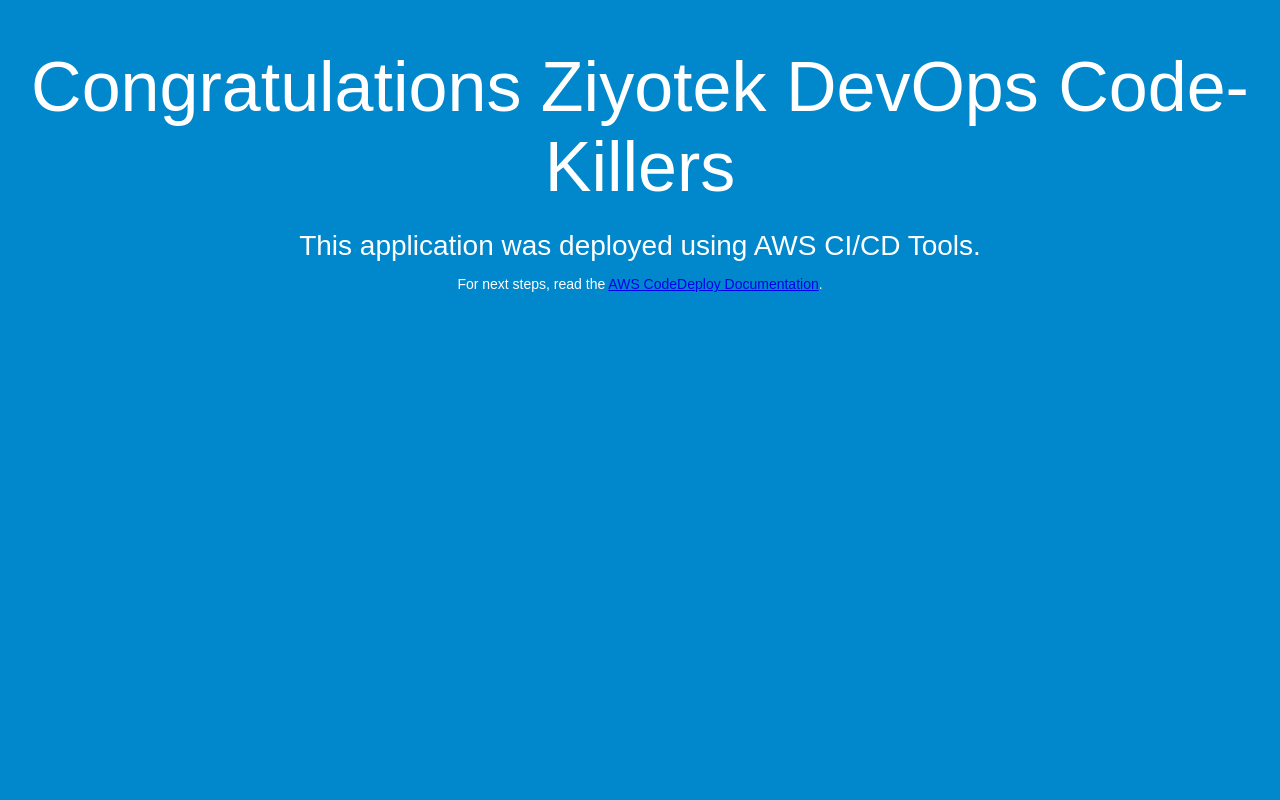
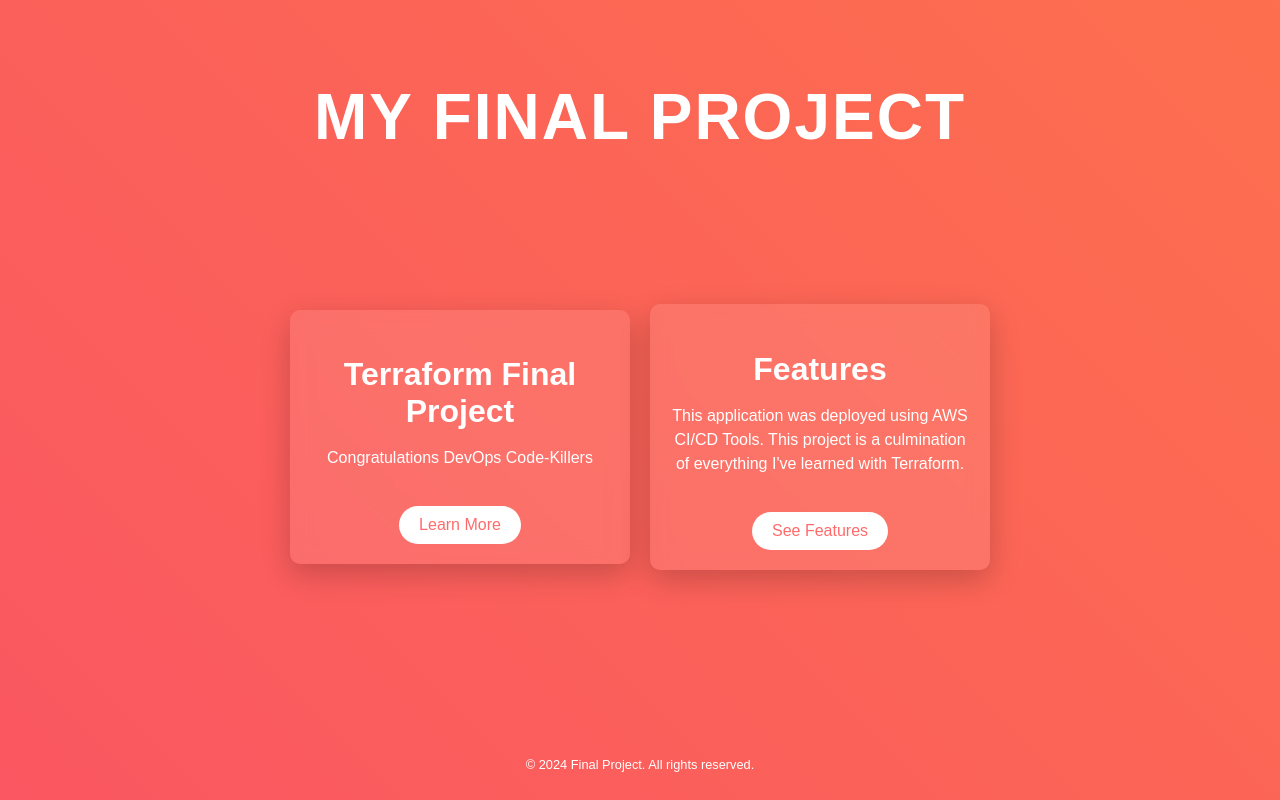
Before and after one commit to ferdowsahmady/final-terraform-project, a plain HTML site: page index.html in a window 1280 px wide. Drawn offline with Linux system fonts and the light colour scheme.

Commit message:
new page design

```diff
--- a/index.html
+++ b/index.html
@@ -1,34 +1,116 @@
 <!DOCTYPE html>
-<html>
+<html lang="en">
 <head>
-  <meta charset="utf-8">
-  <title>Sample Deployment</title>
+    <meta charset="UTF-8">
+    <meta name="viewport" content="width=device-width, initial-scale=1.0">
+    <title>Cool Vibrant Project</title>
     <style>
         body {
-      color: #ffffff;
-      background-color: #0188cc;
-      font-family: Arial, sans-serif;
-      font-size: 14px;
+            margin: 0;
+            font-family: 'Arial', sans-serif;
+            background: linear-gradient(45deg, #ff6b6b, #f94d6a, #ff7c43);
+            background-size: 400% 400%;
+            animation: gradientBG 10s ease infinite;
+            color: white;
+            text-align: center;
+            overflow-x: hidden;
+        }
+
+        @keyframes gradientBG {
+            0% { background-position: 0% 50%; }
+            50% { background-position: 100% 50%; }
+            100% { background-position: 0% 50%; }
         }
 
         h1 {
-      font-size: 500%;
-      font-weight: normal;
-      margin-bottom: 0;
+            font-size: 4rem;
+            margin-top: 10vh;
+            text-transform: uppercase;
+            letter-spacing: 2px;
+            animation: fadeInDown 2s ease;
         }
 
-    h2 {
-      font-size: 200%;
-      font-weight: normal;
-      margin-bottom: 0;
+        @keyframes fadeInDown {
+            0% {
+                opacity: 0;
+                transform: translateY(-50px);
+            }
+            100% {
+                opacity: 1;
+                transform: translateY(0);
+            }
+        }
+
+        .container {
+            display: flex;
+            justify-content: center;
+            align-items: center;
+            height: 60vh;
+        }
+
+        .card {
+            background: rgba(255, 255, 255, 0.1);
+            border-radius: 10px;
+            padding: 20px;
+            margin: 10px;
+            box-shadow: 0 10px 30px rgba(0, 0, 0, 0.2);
+            backdrop-filter: blur(10px);
+            width: 300px;
+            transition: transform 0.5s ease;
+        }
+
+        .card:hover {
+            transform: translateY(-10px) scale(1.05);
+        }
+
+        .card h2 {
+            font-size: 2rem;
+            margin-bottom: 10px;
+        }
+
+        .card p {
+            font-size: 1rem;
+            line-height: 1.5;
+        }
+
+        .button {
+            margin-top: 20px;
+            padding: 10px 20px;
+            font-size: 1rem;
+            border: none;
+            border-radius: 50px;
+            background-color: #fff;
+            color: #ff6b6b;
+            cursor: pointer;
+            transition: background-color 0.3s ease;
+        }
+
+        .button:hover {
+            background-color: #ff9b9b;
+        }
+
+        footer {
+            margin-top: 10vh;
+            font-size: 0.8rem;
         }
     </style>
 </head>
 <body>
-  <div align="center">
-    <h1>Congratulations Ziyotek DevOps Code-Killers </h1>
-    <h2>This application was deployed using AWS CI/CD Tools.</h2>
-    <p>For next steps, read the <a href="http://aws.amazon.com/documentation/codedeploy">AWS CodeDeploy Documentation</a>.</p>
+    <h1>My Final Project</h1>
+    <div class="container">
+        <div class="card">
+            <h2>Terraform Final Project</h2>
+            <p> Congratulations DevOps Code-Killers </p>
+            <button class="button">Learn More</button>
         </div>
+        <div class="card">
+            <h2>Features</h2>
+            <p>This application was deployed using AWS CI/CD Tools. This project is a culmination of everything I've learned with Terraform.</p>
+            <button class="button">See Features</button>
+        </div>
+    </div>
+    <footer>
+        &copy; 2024 Final Project. All rights reserved.
+    </footer>
 </body>
 </html>
```
Lines whose indentation alone changed are shown as unchanged.
